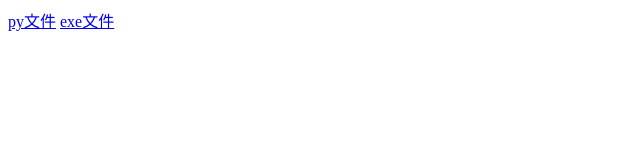
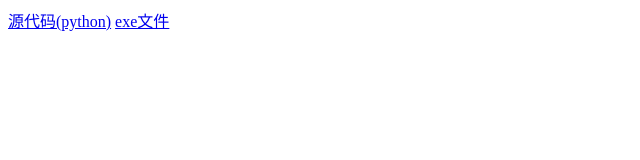
Before and after one commit to lbj4312x/GhTr-txt-maker, a plain HTML site: page index.html in a window 1280 px wide. Shown: the whole page, without its empty margins (0-640 px from the left). Drawn offline with Linux system fonts and the light colour scheme.

Commit message:
Update index.html

```diff
--- a/index.html
+++ b/index.html
@@ -1,2 +1,2 @@
-<a href="test.py" download>py文件</a>
+<a href="test.py" download>源代码(python)</a>
 <a href="test.exe" download>exe文件</a>
```
